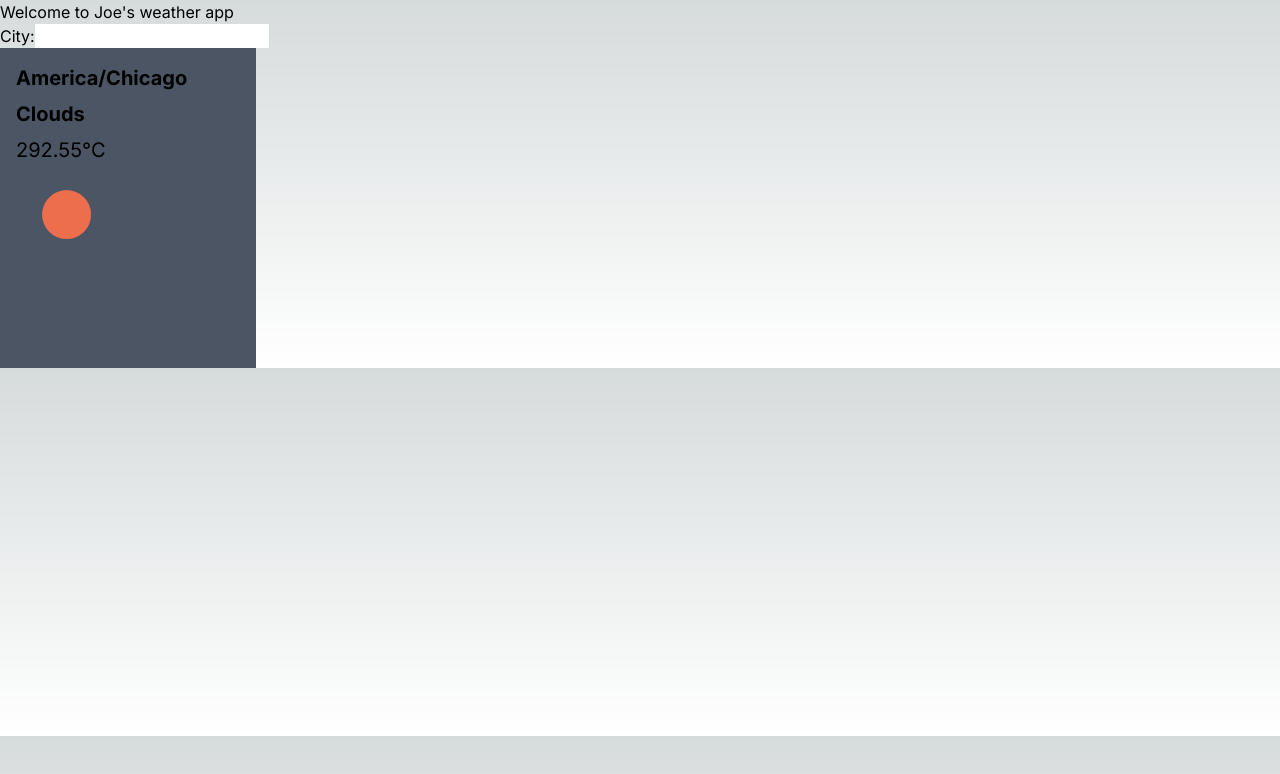
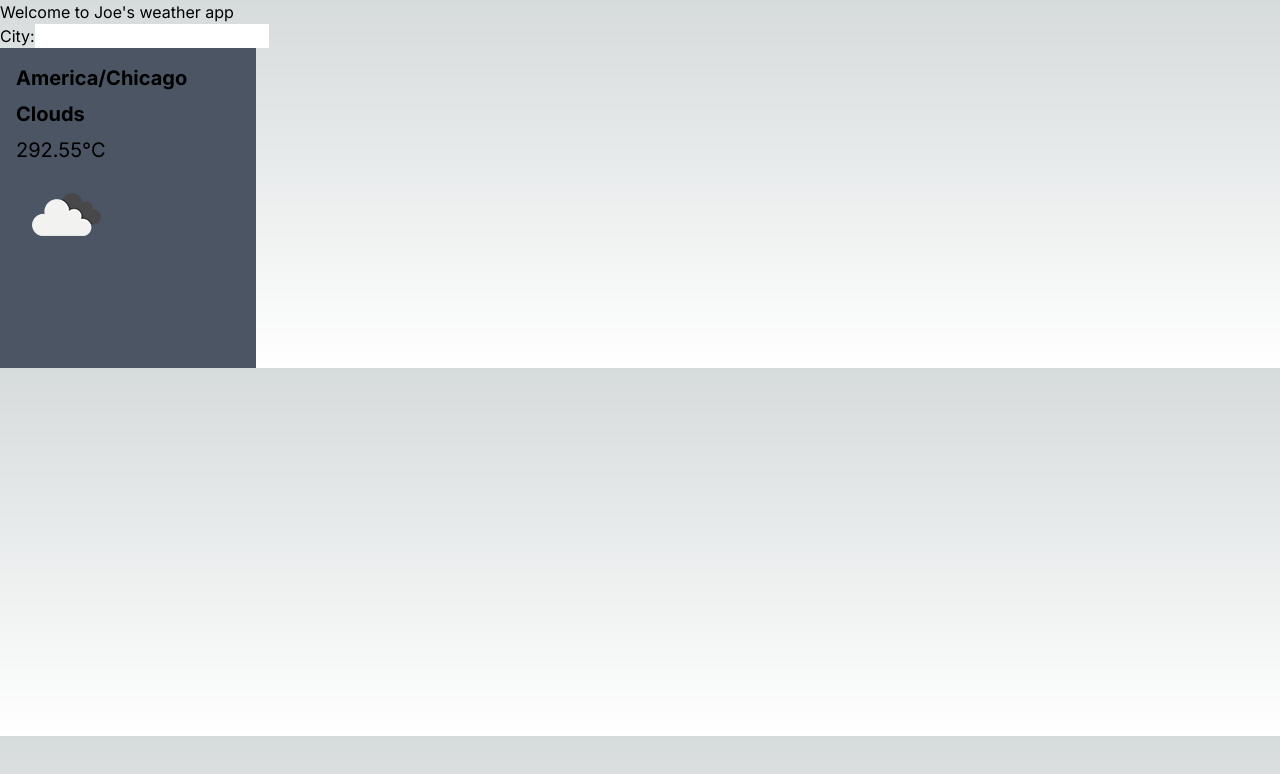
Before and after one commit to Joe-Fuller/weather-app, a Next.js app: page / in a window 1280 px wide. Shown: the top 774 px of the page. Built offline with nearby package versions, Linux system fonts and the light colour scheme.

Commit message:
automatically fetch weather icon from saved images

```diff
--- a/components/weatherCard.js
+++ b/components/weatherCard.js
@@ -4,13 +4,16 @@ export default function WeatherCard({ weatherData }) {
   const location = weatherData.timezone;
   const temp = weatherData.current.temp;
   const type = weatherData.current.weather[0].main;
+
+  const weatherIconPath = `/${weatherData.current.weather[0].icon}.png`;
+
   return (
     <div className="bg-gray-600 w-64 h-80 p-4">
       <h2 className="text-xl font-bold mb-2">{location}</h2>
       <h2 className="text-xl font-bold mb-2">{type}</h2>
       <p className="text-xl">{temp}°C</p>
       <Image
-        src="/01d.png"
+        src={weatherIconPath}
         width={100}
         height={100}
         alt="Icon of the weather"
```
